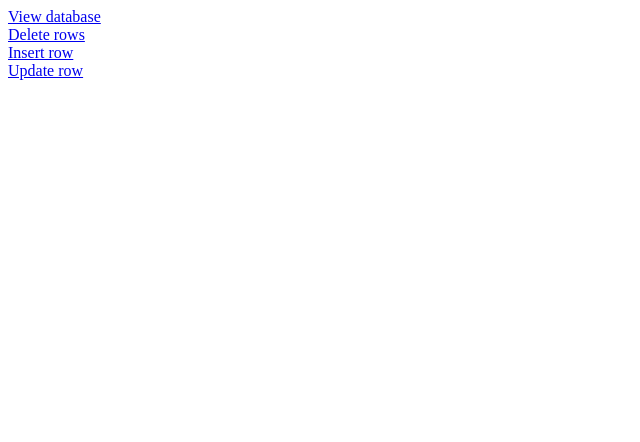
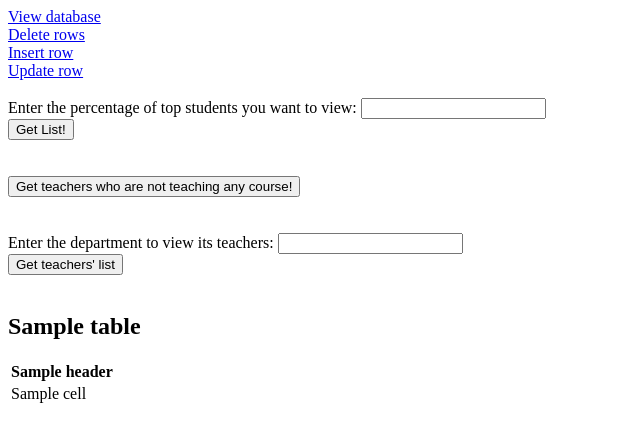
Before and after one commit to pranavhegde006/PES_Interconnect, a Flask app: template templates/home.html in a window 1280 px wide. Shown: the top 442 px of the page, without its empty margins (0-640 px from the left). Run offline with Flask 2, Linux system fonts and the light colour scheme; the template is opened without the code that fills it: most values are stand-ins (such as "Sample title", 1, 10 or a date in 2020); some libraries are stand-ins or nearby versions.

Commit message:
final touches

```diff
--- a/app.py
+++ b/app.py
@@ -154,7 +154,7 @@ def insert_data():
         s = "COMMIT"
         cur.execute(s)
         print(c_id, name)
-        return name
+        return render_template('insert.html')
     except Exception as E:
         return render_template('error.html', Error = str(E))
 
@@ -222,5 +222,80 @@ def update_cgpa():
         return render_template('error.html', Error = str(e))
 
 
+@app.route('/get_top_students', methods=['POST'])
+def get_top_students():
+    try:
+        cur = conn.cursor(cursor_factory=psycopg2.extras.DictCursor)
+        percent = request.form['percent']
+        s = "BEGIN"
+        cur.execute(s)
+        s = "SELECT USER"
+        relation = "student"
+        cur.execute(s)
+        rows = cur.fetchall()
+        cur_user = rows[0]['user']
+        if(relation not in select_perms[cur_user]):
+            return render_template('error.html', Error = 'Unauthorized access')
+        s = "select srn,name,cgpa from student order by cgpa desc fetch first ( select count(*) * " + percent + "/100 from student ) rows only"
+        cur.execute(s)
+        rows = cur.fetchall()
+        s = "COMMIT"
+        cur.execute(s)
+        return render_template('home.html', table = "Top " + str(percent) + "% of students", data=rows, headings = ['srn', 'name', 'cgpa'])
+
+    except Exception as e:
+        return render_template('error.html', Error = str(e))
+
+
+@app.route('/no_course_teachers', methods = ["POST"])
+def no_course_teachers():
+    try:
+        cur = conn.cursor(cursor_factory=psycopg2.extras.DictCursor)
+        s = "BEGIN"
+        cur.execute(s)
+        s = "SELECT USER"
+        relation = "teacher"
+        cur.execute(s)
+        rows = cur.fetchall()
+        cur_user = rows[0]['user']
+        if(relation not in select_perms[cur_user]):
+            return render_template('error.html', Error = 'Unauthorized access')
+        s = "select employee_id, name , email_id from teacher as u where not exists (select * from teaches as t where t.employee_id=u.employee_id)"
+        cur.execute(s)
+        rows = cur.fetchall()
+        s = "COMMIT"
+        cur.execute(s)
+        return render_template('home.html', table = "Teachers who are currently not teaching any course", data=rows, headings = ['Employee ID', 'Name', 'Email ID'])
+
+    except Exception as e:
+        return render_template('error.html', Error = str(e))
+
+
+@app.route('/teachers_dept', methods=["POST"])
+def get_teachers():
+    try:
+        cur = conn.cursor(cursor_factory=psycopg2.extras.DictCursor)
+        s = "BEGIN"
+        cur.execute(s)
+        s = "SELECT USER"
+        relation = "teacher"
+        cur.execute(s)
+        rows = cur.fetchall()
+        cur_user = rows[0]['user']
+        if(relation not in select_perms[cur_user]):
+            return render_template('error.html', Error = 'Unauthorized access')
+        dept = request.form['dept']
+        s = "select name , phone_no,email_id from teacher where employee_id in (select employee_id from teaches where dept_id in (select dept_id from department where name='" + dept + "'))"
+        cur.execute(s)
+        rows = cur.fetchall()
+        s = "COMMIT"
+        cur.execute(s)
+        return render_template('home.html', table = "Teachers who are currently not teaching any course", data=rows, headings = ['Name', 'Phone No', 'Email ID'])
+
+    except Exception as e:
+        return render_template('error.html', Error = str(e))
+
+
+
 if __name__ == '__main__':
     app.run(debug=True)
--- a/templates/home.html
+++ b/templates/home.html
@@ -12,6 +12,47 @@
     <br/>
     <a href="/update">Update row</a>
     <br/>
+    <br/>
+
+    <form action='/get_top_students' method="POST">
+        <label id = "label" for="percent">Enter the percentage of top students you want to view: </label>
+        <input type="number" name="percent"><br/>
+        <button type="submit" class="button">Get List!</button>
+    </form>
+
+    <br/> <br/>
+
+    <form action='/no_course_teachers' method="POST">
+        <button type="submit" class="button">Get teachers who are not teaching any course!</button>
+    </form>
+
+    <br/> <br/>
+
+    <form action='/teachers_dept' method="POST">
+        <label id = "label" for="dept">Enter the department to view its teachers: </label>
+        <input type="text" name="dept"><br/>
+        <button type="submit" class="button">Get teachers' list</button>
+    </form>
+
+
+    <br/>
+    <h2>
+        {{table}}
+    </h2>
+    <table>
+        <tr>
+            {% for header in headings %}
+            <th>{{ header }}</th>
+            {% endfor %}
+        </tr>
+        {% for row in data %}
+        <tr>
+            {% for cell in row %}
+            <td> {{ cell }} </td>
+            {% endfor %}
+        </tr>
+        {% endfor %}
+    </table>
 
 </body>
 </html>
--- a/templates/login.html
+++ b/templates/login.html
@@ -4,6 +4,7 @@
     <title>PES Interconnect</title>
 </head>
 <body>
+    <h1> PES Interconnect </h1>
     <form action='/' method="POST">
         <label id="label" for='username'>Username: <label><br/>
         <input id='box' type="text" name='username' required><br/>
```
